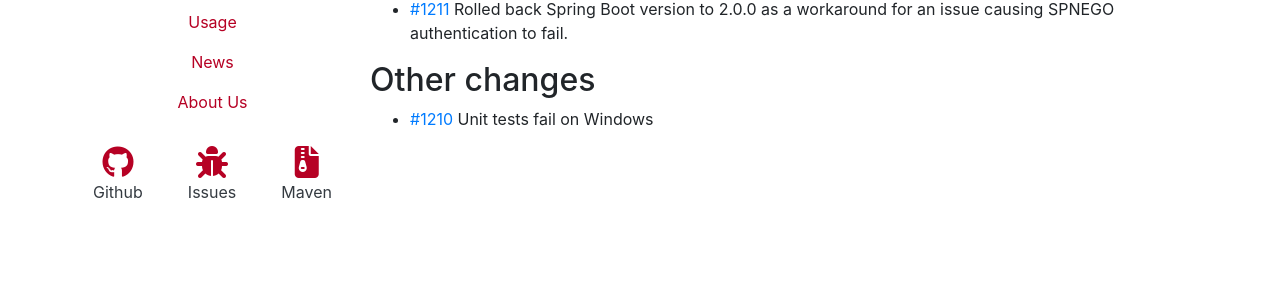
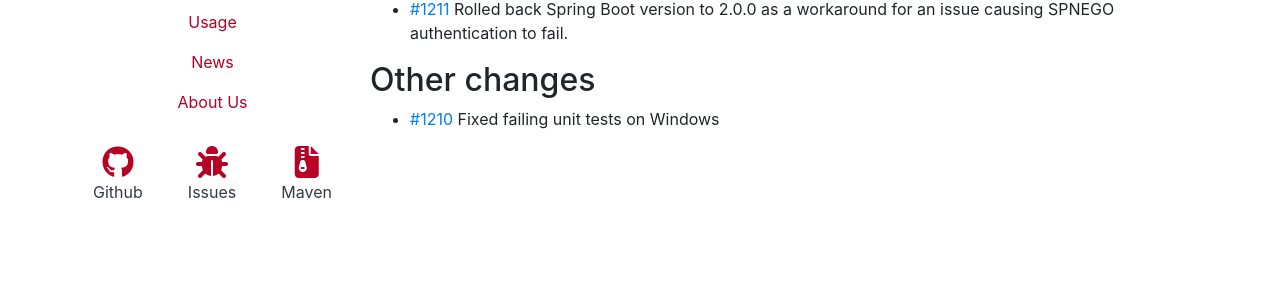
Before and after one commit to AbsaOSS/enceladus, a Jekyll site: the page built from _posts/2020-03-09-release-2.2.0.md, in a window 1280 px wide. Shown: the part 418-720 px from the top of the page. Built offline with Jekyll 4.4.1, drawn with Linux system fonts in a browser that asks for light colours; nearby versions of some CDN libraries.

Commit message:
Update _posts/2020-03-09-release-2.2.0.md
Co-Authored-By: Saša Zejnilović <zejnils@gmail.com>

```diff
--- a/_posts/2020-03-09-release-2.2.0.md
+++ b/_posts/2020-03-09-release-2.2.0.md
@@ -18,4 +18,4 @@ As of 09/03 2020 the new version 2.2.0 is out
 
 ## Other changes
 
-- [#1210]({{ site.github.issues_url }}/1210) Unit tests fail on Windows
+- [#1210]({{ site.github.issues_url }}/1210) Fixed failing unit tests on Windows
```
